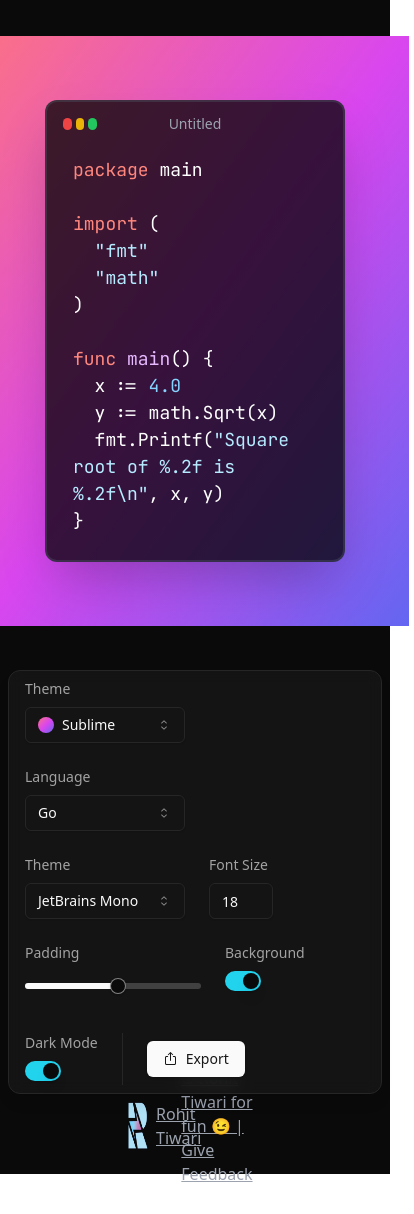
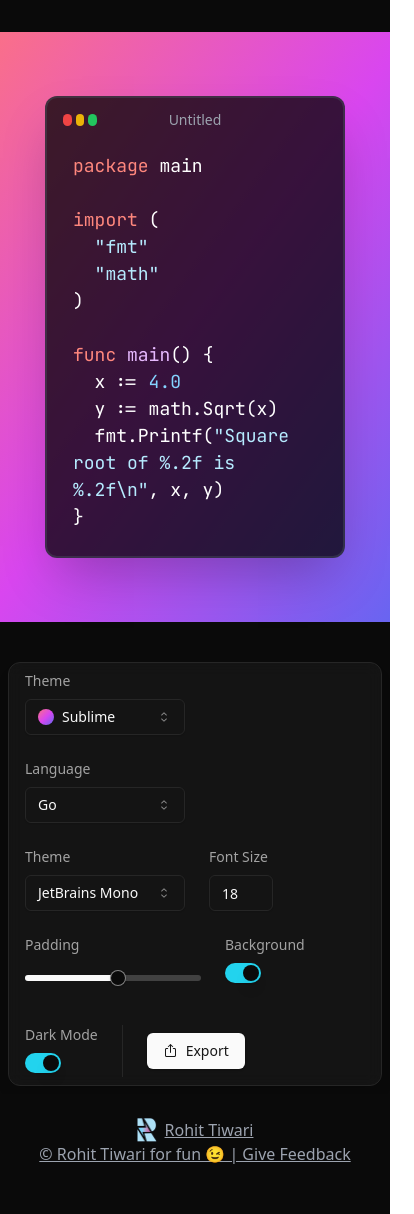
Before and after one commit to rohittiwari-dev/code-screenshot-maker, a React (Vite) app: page / in a window 390 px wide. Shown: the whole page, 414 px wide, since content can reach past the window. Before the commit the page ends 1186 px from the top, so only its background shows below. Built offline with nearby package versions, Linux system fonts and the light colour scheme.

Commit message:
[fixed] ui bugs in the Project

```diff
--- a/src/App.tsx
+++ b/src/App.tsx
@@ -48,7 +48,7 @@ function App() {
 
 	return (
 		<>
-			<main className="dark p-2 min-h-screen justify-center flex-col flex bg-neutral-950 items-center text-white">
+			<main className="dark overflow-x-hidden p-2 min-h-screen justify-center flex-col flex bg-neutral-950 items-center text-white">
 				<link
 					rel="stylesheet"
 					href={Object.create(themes)[theme].theme}
@@ -70,7 +70,7 @@ function App() {
 					<WriteTextResize showWidth={showWidth} width={width} />
 					<div
 						className={cn(
-							"overflow-hidden my-2 transition-all ease-out",
+							"transition-all my-1 ease-out",
 							showBackground
 								? Object.create(themes)[theme].background
 								: "ring ring-neutral-900"
@@ -95,7 +95,6 @@ function App() {
 						</Button>
 					</div>
 				</Resizable>
-
 				<Card className="md:fixed bottom-16 py-2 px-4 mx-auto bg-neutral-900/80 shadow-lg backdrop-blur">
 					<CardContent className="flex gap-6 flex-wrap p-0">
 						<ThemeSelecter />
--- a/src/components/CodeEditor.tsx
+++ b/src/components/CodeEditor.tsx
@@ -30,7 +30,7 @@ const CodeEditor = () => {
 	return (
 		<div
 			className={cn(
-				"min-w-[300px] break-words border-2 rounded-xl shadow-2xl",
+				"min-w-fit border-2 rounded-xl shadow-2xl",
 				store.darkMode
 					? "bg-black/75 border-gray-600/40"
 					: "bg-white/75 border-gray-200/20"
@@ -75,7 +75,7 @@ const CodeEditor = () => {
 						fontFamily: Object.create(fonts)[store.fontStyle].name,
 						fontSize: store.fontSize,
 					}}
-					textareaClassName="focus:outline-none"
+					textareaClassName="focus:outline-none min-w-fit"
 					// @ts-expect-error Line Conisists of Refereance variable of type HTMLElement | null
 					onClick={(e) => e.currentTarget.select()}
 				/>
--- a/src/components/Footer.tsx
+++ b/src/components/Footer.tsx
@@ -1,6 +1,6 @@
 const Footer = () => {
 	return (
-		<footer className="px-32 py-6 pb-12 dark bg-neutral-950 text-gray-400 font-medium w-full h-10 flex items-center justify-between">
+		<footer className=" flex-col sm:flex-row px-2 md:px-24 lg:px-32 py-6 pb-12 dark bg-neutral-950 text-gray-400 font-medium w-full  h-fit flex items-center justify-between">
 			<div className="flex">
 				<img
 					className="mr-2"
```
